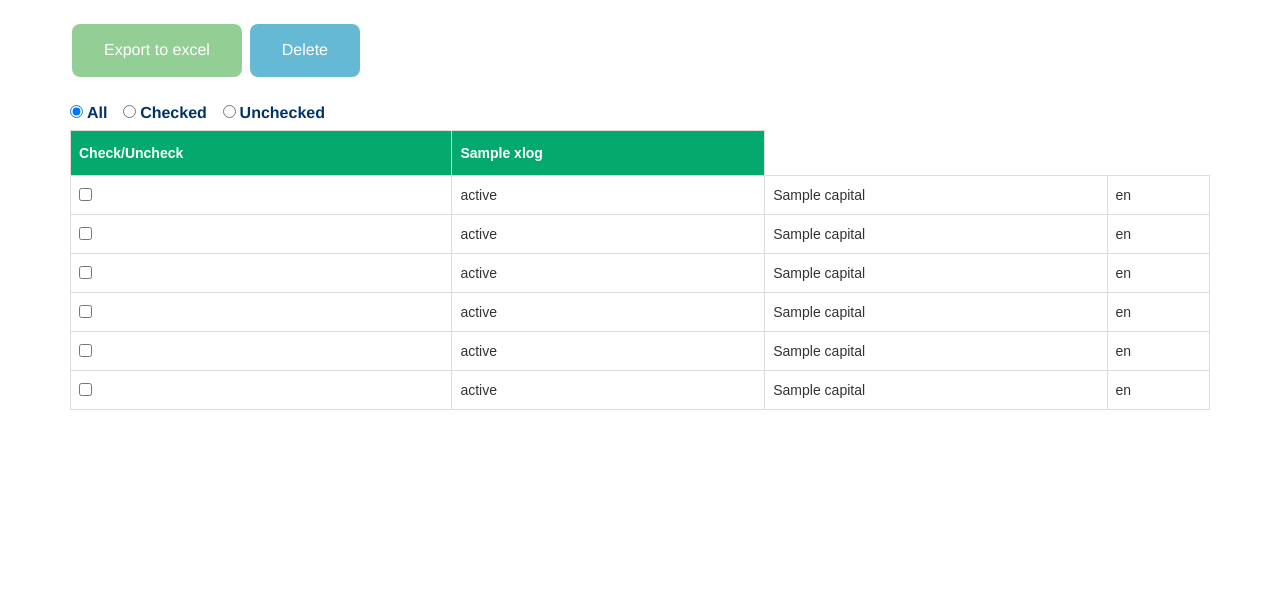
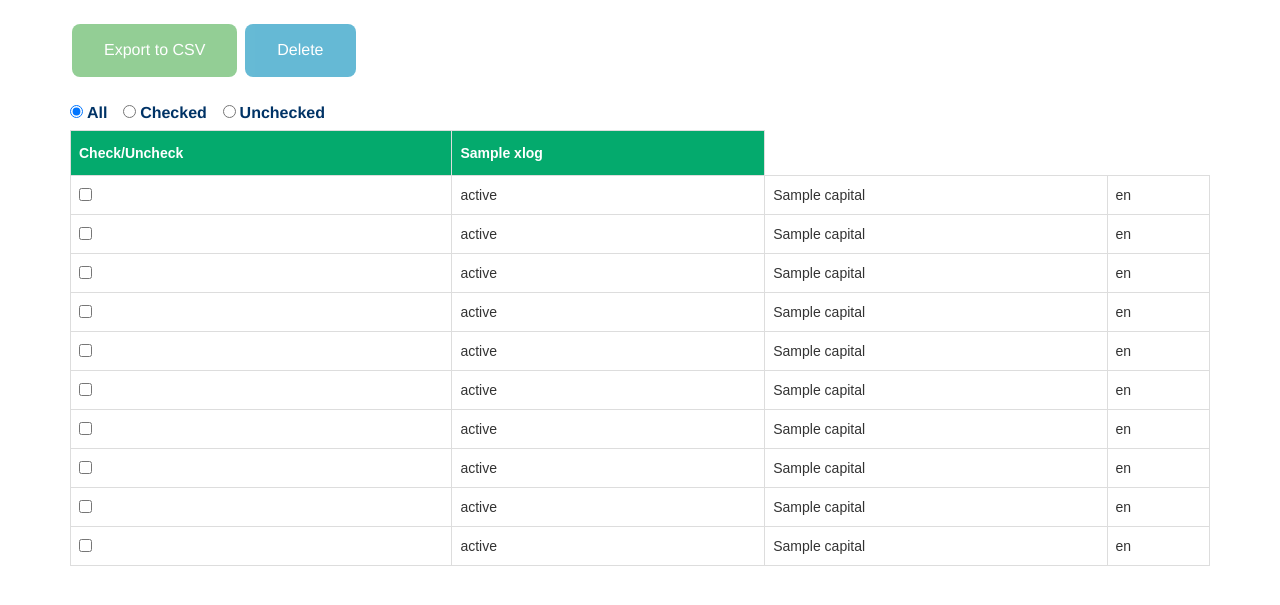
Before and after one commit to SayedMaheen/flaskExpo, a Flask app: template templates/home.html in a window 1280 px wide. Shown: the part 52-657 px from the top of the page. Run offline with Flask 2, Linux system fonts and the light colour scheme; the template is opened without the code that fills it: most values are stand-ins (such as "Sample title", 1, 10 or a date in 2020); some libraries are stand-ins or nearby versions.

Commit message:
upto javascript array
two main functions pending

```diff
--- a/app.py
+++ b/app.py
@@ -20,7 +20,7 @@ def index():
       else:
         first_line = False
 
-  return render_template("home.html", xlog=places)
+  return render_template("home.html", xlog=places, len_xlog=len(places))
 @app.route('/')
 def projectexpo():
     return render_template('home.html', name='Nick')
--- a/templates/home.html
+++ b/templates/home.html
@@ -21,17 +21,7 @@
     <div class="container ">
 
 
-
-<!-- {{ places }} -->
-<!-- <h2>Hai {{ name }}</h2> -->
-<!-- <form action="your-url">
-    <label for="url">Website url</label>
-    <input type="url" name="url" value="https://" required><br>
-    <label for="code">short name</label>
-    <input type="text" name="code" value="hello world" required>
-    <input type="submit" name="shorten" value="shorten">
-</form> -->
-<input class="button" type="submit" name="submit_button" value="Export to excel">
+<input class="button" type="submit" name="submit_button" value="Export to CSV">
 <input class="button button2" type="submit" name="submit_button" value="Delete"><br>
 <br>
 <div class="form-check">
@@ -47,14 +37,15 @@
 <table id="customers">
     <thead>
         <th> Check/Uncheck </th>
+
         {% for v in xlog[1] %}
             <th>{{ v }} </th>
         {% endfor %}
     </thead>
-    {% for k in range(0,6) %}
+    {% for k in range(0,len_xlog) %}
         <tbody>
             <tr>
-                <td><input class="rowcheckbox" type="checkbox" id="{{ k }}" name="rowcheckbox" value="selectstate"></td>
+                <td><input class="rowcheckbox" type="checkbox" id="rowid_{{ k }}" name="rowcheckbox" value="selectstate"></td>
                 <td>{{ xlog[k]['States'] }}</td>
                 <td>{{ xlog[k]['Capital'] }}</td>
                 <td>{{ xlog[k]['Language'] }}</td>
@@ -66,9 +57,18 @@
   </table></div>
   </div>
 </body>
+<script>
+    var xloglen = '{{ len_xlog }}';
+    var arr =[];
+    for (let i = 0; i < xloglen; i++) {
+        arr.push(0);
+    }
+    // console.log(xloglen);
+    console.log(arr);
+    var xtx = document.getElementsByClassName("rowcheckbox")[4].id;
+    console.log(xtx);
 
-
-
+</script>
   <style>
   #customers {
   font-family: Arial, Helvetica, sans-serif;
```
